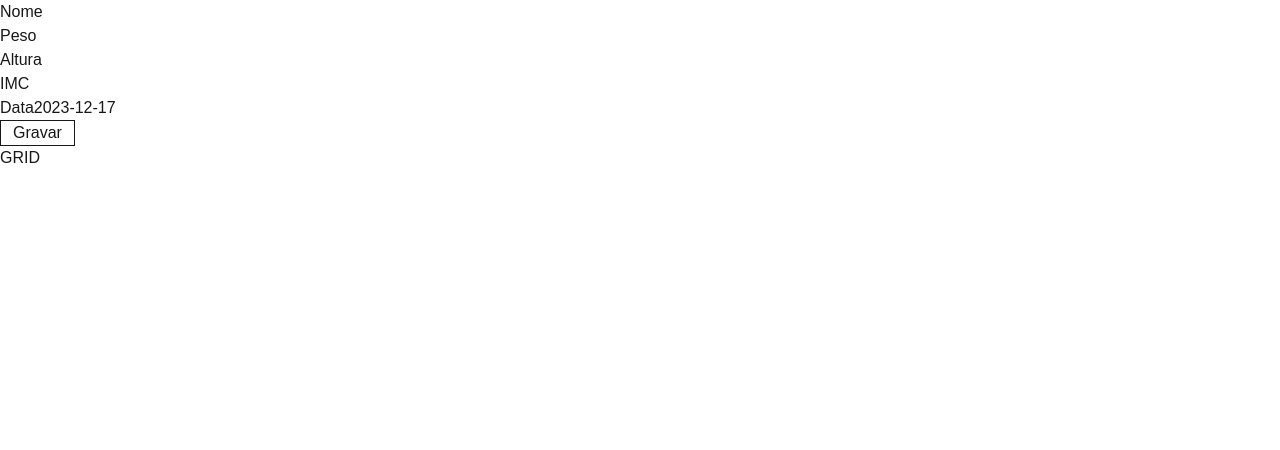
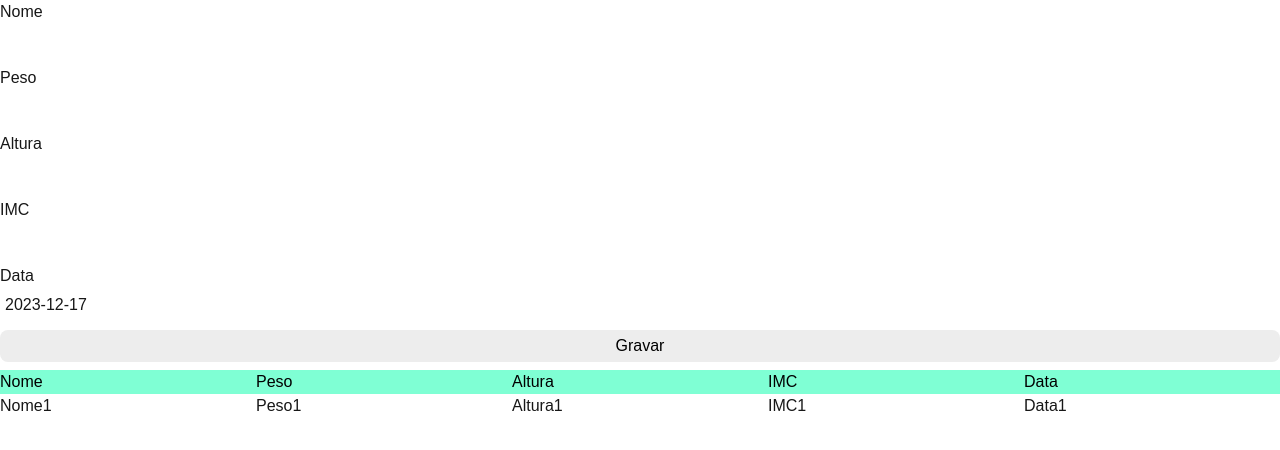
Before and after one commit to Diandressa/react-curso, a Next.js app: page /dadosIMC/Dadosimc in a window 1280 px wide. Shown: the top 450 px of the page. Built offline with nearby package versions, Linux system fonts and the light colour scheme.

Commit message:
css Dados

```diff
--- a/src/pages/dadosIMC/Dadosimc.tsx
+++ b/src/pages/dadosIMC/Dadosimc.tsx
@@ -22,32 +22,47 @@ export default function Dadosimc(){
     return(
         <div>
             <div>
-                <div>
+                <div className='campoForm'>
                     <label>Nome</label>
-                    <input type="text" value={nome} onChange={(e)=>setNome(e.target.value)}/>
+                    <input className="inputDados" type="text" value={nome} onChange={(e)=>setNome(e.target.value)}/>
                 </div>
-                <div>
+                <div className='campoForm'>
                     <label>Peso</label>
-                    <input type="text" value={peso} readOnly/>
+                    <input className="inputDados" type="text" value={peso} readOnly/>
                 </div>
-                <div>
+                <div className='campoForm'>
                     <label>Altura</label>
-                    <input type="text" value={altura} readOnly/>
+                    <input className="inputDados" type="text" value={altura} readOnly/>
                 </div>
-                <div>
+                <div className='campoForm'>
                     <label>IMC</label>
-                    <input type="text" value={imc} readOnly/>
+                    <input className="inputDados" type="text" value={imc} readOnly/>
                 </div>
-                <div>
+                <div className='campoForm'>
                     <label>Data</label>
-                    <input type="text" value={data} readOnly/>
+                    <input className="inputDados" type="text" value={data} readOnly/>
                 </div>
-                <div>
-                    <button className="border px-3">Gravar</button>
+                <div className='campoForm'>
+                    <button className="botaoDados">Gravar</button>
                 </div>
             </div>
-            <div>
-                GRID
+            <div className="grid">
+                <div className="gridLinhaTitulos">
+                    <div className="gridTitulos">Nome</div>
+                    <div className="gridTitulos">Peso</div>
+                    <div className="gridTitulos">Altura</div>
+                    <div className="gridTitulos">IMC</div>
+                    <div className="gridTitulos">Data</div>
+                </div>
+                <div className="gridLinhaDados">
+                    <div className="gridLinhas">
+                        <div className="gridLinha">Nome1</div>
+                        <div className="gridLinha">Peso1</div>
+                        <div className="gridLinha">Altura1</div>
+                        <div className="gridLinha">IMC1</div>
+                        <div className="gridLinha">Data1</div>
+                    </div>
+                </div>
             </div>
         </div>
     )
--- a/src/styles/globals.css
+++ b/src/styles/globals.css
@@ -24,3 +24,57 @@ body {
   background-color: gold;
   color: black;
 }
+
+.campoForm{
+  display: flex;
+  flex-direction: column;
+  margin-bottom: 0.5rem;
+}
+
+.inputDados{
+  border: 1px solid #fff;
+  padding: 0.25rem;
+  width: 100%;
+  border-radius: 0.5rem;
+}
+.botaoDados{
+  background-color: #ededed;
+  color: #000;
+  padding: 0.25rem;
+  border-radius: 0.5rem;
+  cursor: pointer;
+}
+
+.grid{
+  display: flex;
+  flex-direction: column;
+  width: 100%;
+}
+
+.gridLinhaTitulos{
+  display: flex;
+  flex-direction: row;
+  width: 100%;
+  background-color: aquamarine;
+  color: #000;
+}
+
+.gridTitulos{
+  width: 20%;
+}
+
+.gridLinhaDados{
+  display: flex;
+  flex-direction: column;
+  width: 100%;
+}
+
+.gridLinhas{
+  display: flex;
+  flex-direction: row;
+  width: 100%;
+}
+
+.gridLinha{
+  width: 20%;
+}
```
